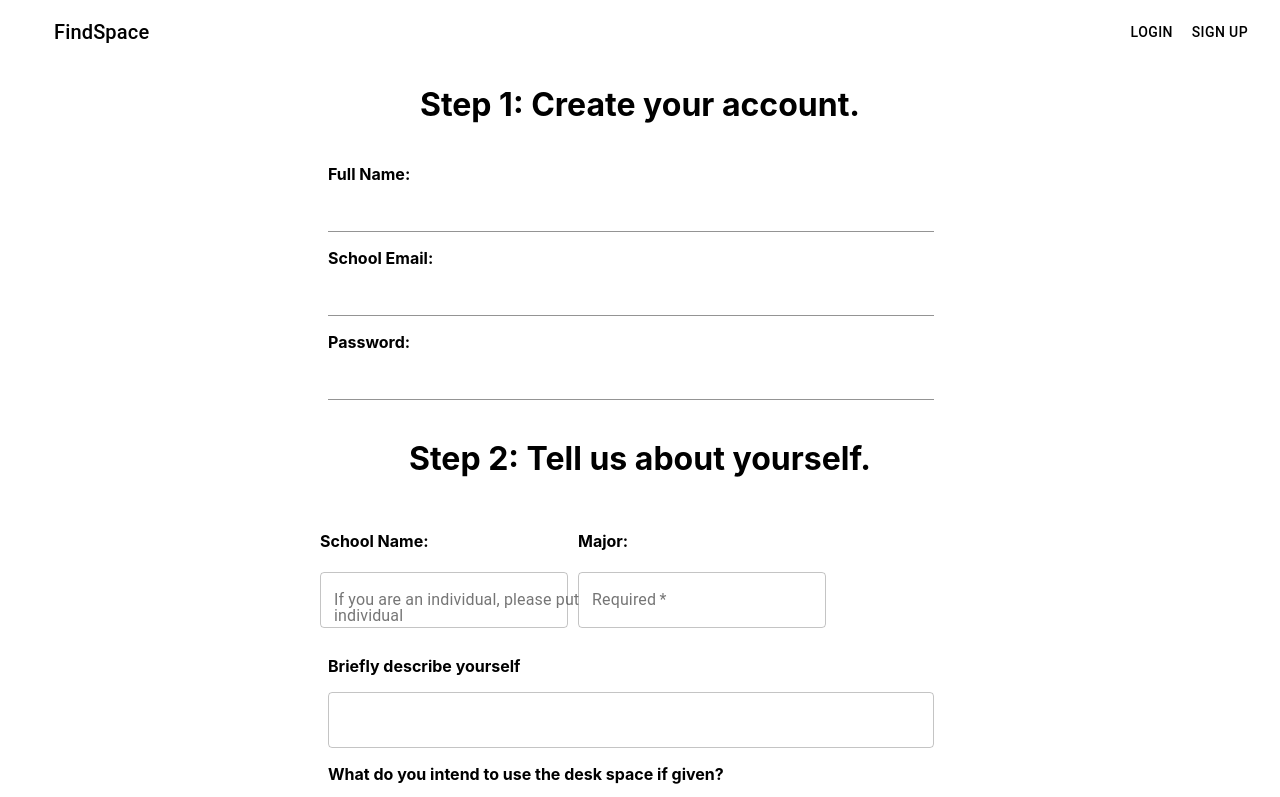
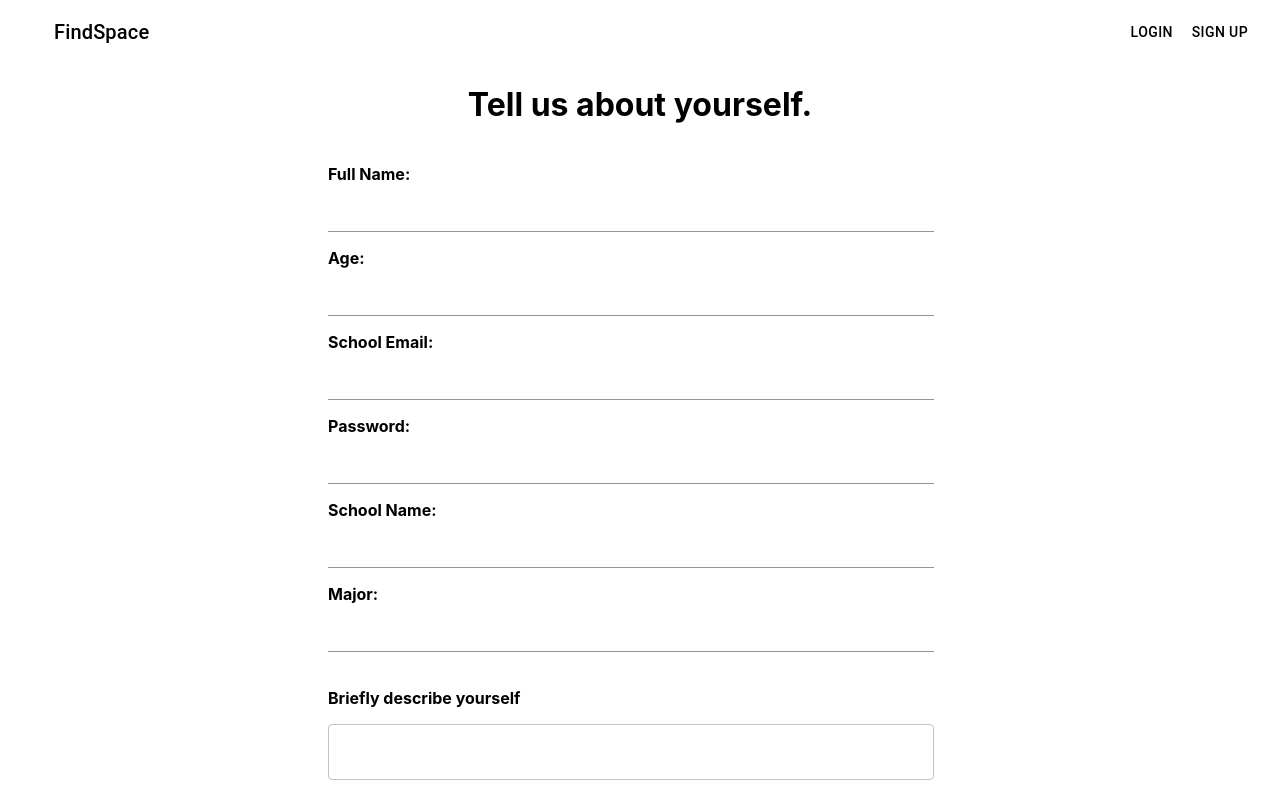
Before and after one commit to JonaChen98/FindSpace, a React (Create React App) app in the folder client/: page /profilesetup_student in a window 1280 px wide. Shown: the top 797 px of the page. Built offline with nearby package versions, Linux system fonts and the light colour scheme.

Commit message:
Need to finish api calls to database

```diff
--- a/client/src/pages/ProfileSetup_Prof.js
+++ b/client/src/pages/ProfileSetup_Prof.js
@@ -25,7 +25,7 @@ export default function LayoutTextFields() {
         <Navbar/>
         <div>
 
-          <h1 style={{textAlign:"center"}}> Step 1: Create your account.</h1>
+          <h1 style={{textAlign:"center"}}> Let's get you started.</h1>
           <form className={classes.root} noValidate autoComplete="off" style={{margin: "auto", width: "50%", padding: "10px"}}>
               <h4> Full Name: </h4>
               <TextField id="margin-none"/>
@@ -39,13 +39,14 @@ export default function LayoutTextFields() {
               <TextField id="margin-none"/>
           </form>
 
-          <h1 style={{textAlign:"center"}}> Step 2: Tell us about yourself. </h1>
           <form className={classes.root} noValidate autoComplete="off" style={{margin: "auto", width: "50%", padding: "10px"}}>
               <h4> What kind of student are you looking to give space to?</h4>
                 <TextField id="outlined-basic" variant="outlined" />
-              <h4> What do you intend to use the desk space if given?</h4>
-                <TextField id="outlined-basic" variant="outlined" />
-            </form>
+
+            <Button variant="contained" color="primary" component={Link} to="/join" style={{justifyContent: "center", alignItems: "center"}}>
+                Next
+            </Button>
+        </form>
         </div>
     <Footer/>
     </div>
--- a/client/src/pages/ProfileSetup_Student.js
+++ b/client/src/pages/ProfileSetup_Student.js
@@ -1,10 +1,11 @@
-import React from 'react';
+import React, {useState} from 'react';
 import { makeStyles } from '@material-ui/core/styles';
 import TextField from '@material-ui/core/TextField';
 import Navbar from '../components/navbar';
 import { Link } from 'react-router-dom';
 import Button from '@material-ui/core/Button';
 import Footer from '../components/footer';
+import axios from 'axios';
 
 const useStyles = makeStyles((theme) => ({
   root: {
@@ -15,45 +16,56 @@ const useStyles = makeStyles((theme) => ({
   },
 }));
 
-
-export default function LayoutTextFields() {
+export default function ProfileSetupStudent() {
   const classes = useStyles();
 
+  const [name, setName] = useState("");
+  const [email, setEmail] = useState("");
+  const [password, setPassword] = useState("");
+  const [major, setMajor] = useState("");
+  const [age, setAge] = useState("");
+
+  const signUp = (e) =>{
+      e.preventDefault();
+      axios.post('/api/register-student'), {
+          "name": name,
+          "password": password,
+          "age": age,
+          "school_email": email,
+          "major": major
+        }
+
+  }
   return (
     <div>
         <Navbar/>
         <div>
 
-        <h1 style={{textAlign:"center"}}> Step 1: Create your account.</h1>
+        <h1 style={{textAlign:"center"}}> Tell us about yourself.</h1>
           <form className={classes.root} noValidate autoComplete="off" style={{margin: "auto", width: "50%", padding: "10px"}}>
               <h4> Full Name: </h4>
+              <TextField id="margin-none" onChange={event => setName(event.target.value)}/>
+              <h4> Age: </h4>
+              <TextField id="margin-none" onChange={event => setAge(event.target.value)}/>
+              <h4> School Email: </h4>
+              <TextField id="margin-none" onChange={event => setEmail(event.target.value)}/>
+              <h4> Password: </h4>
+              <TextField id="margin-none" onChange={event => setPassword(event.target.value)}/>
+              <h4> School Name: </h4>
               <TextField id="margin-none"/>
-              <h4> School Email: </h4>
-              <TextField id="margin-none"/>
-              <h4> Password: </h4>
-              <TextField id="margin-none"/>
+              <h4> Major: </h4>
+              <TextField id="margin-none" onChange={event => setMajor(event.target.value)}/>
           </form>
         </div>
 
     <div>
-        <h1 style={{textAlign:"center"}}> Step 2: Tell us about yourself. </h1>
-        <div style={{margin: "auto", width: "50%", display: "flex", padding: "10px"}}>
-            <div id="wrap1"  style={{float: "left"}}>
-                <h4> School Name: </h4>
-                    <TextField id="standard-basic" label="If you are an individual, please put individual" variant="outlined" />
-            </div>
-            <div id="wrap2"  style={{float: "left", paddingLeft: "10px"}}>
-                <h4> Major: </h4>
-                    <TextField required id="standard-basic" label="Required" variant="outlined" />
-            </div>
-        </div>
         <form className={classes.root} noValidate autoComplete="off" style={{margin: "auto", width: "50%", padding: "10px"}}>
             <h4> Briefly describe yourself</h4>
                 <TextField id="standard-basic" variant="outlined" />
             <h4> What do you intend to use the desk space if given?</h4>
                 <TextField id="standard-basic" variant="outlined" />
 
-            <Button variant="contained" color="primary" component={Link} to="/join" style={{justifyContent: "center", alignItems: "center"}}>
+            <Button variant="contained" type="submit" color="primary" onClick={signUp} component={Link} to="/dashboard" style={{justifyContent: "center", alignItems: "center"}}>
                 Next
             </Button>
         </form>
```
